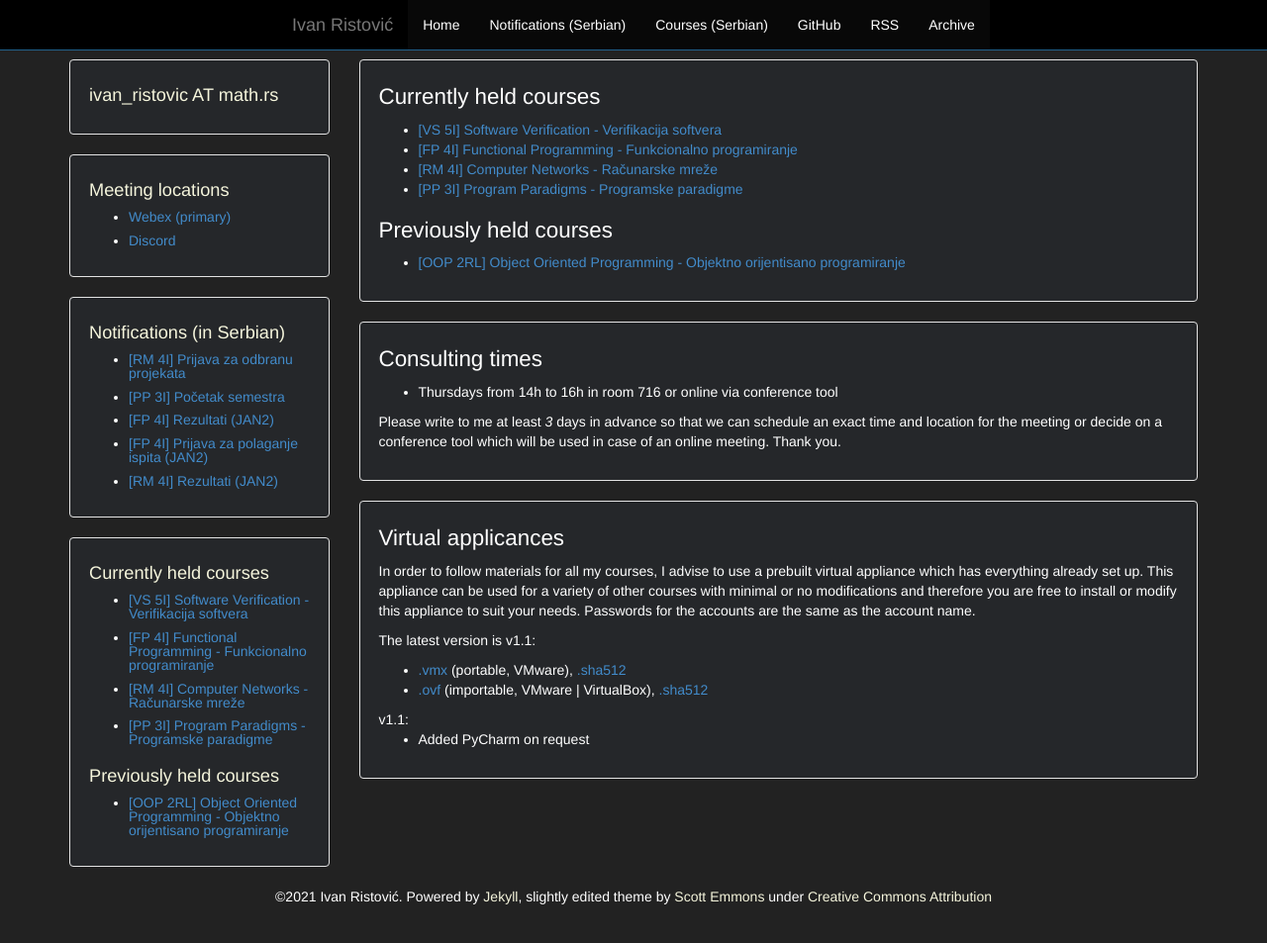
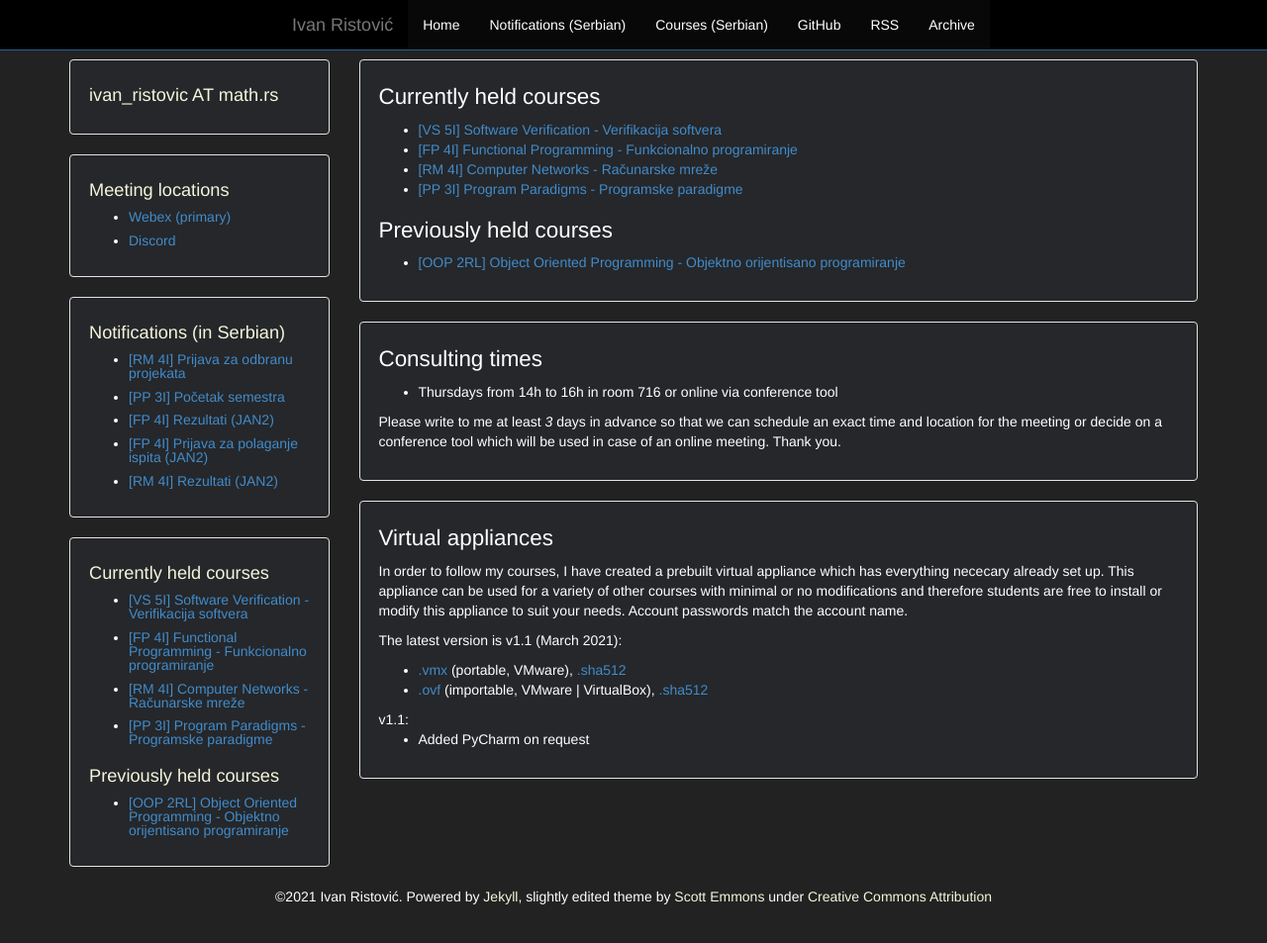
Before and after one commit to ivan-ristovic/ivan-ristovic.github.io, a Jekyll site: the page built from courses.html, in a window 1280 px wide and 986 px high. Shown: the top 953 px of the window at 99% size. Built offline with Jekyll 4.4.1, drawn with Linux system fonts in a browser that asks for light colours.

Commit message:
Fix typos

```diff
--- a/courses.html
+++ b/courses.html
@@ -17,12 +17,12 @@ layout: default
 </div>
 
 <div class="well">
-<h1>Virtual applicances</h1>
+<h1>Virtual appliances</h1>
   <p>
-    In order to follow materials for all my courses, I advise to use a prebuilt virtual appliance which has everything already set up. This appliance can be used for a variety of other courses with minimal or no modifications and therefore you are free to install or modify this appliance to suit your needs. Passwords for the accounts are the same as the account name.
+    In order to follow my courses, I have created a prebuilt virtual appliance which has everything nececary already set up. This appliance can be used for a variety of other courses with minimal or no modifications and therefore students are free to install or modify this appliance to suit your needs. Account passwords match the account name.
   </p>
   <p>
-    The latest version is <emph>v1.1</emph>:
+    The latest version is <emph>v1.1 (March 2021)</emph>:
     <br>
     <ul>
       <li>
```
Also changed, not shown: _posts/2020_2021/2021-02-20-all-start.md (+1 -1 lines).
